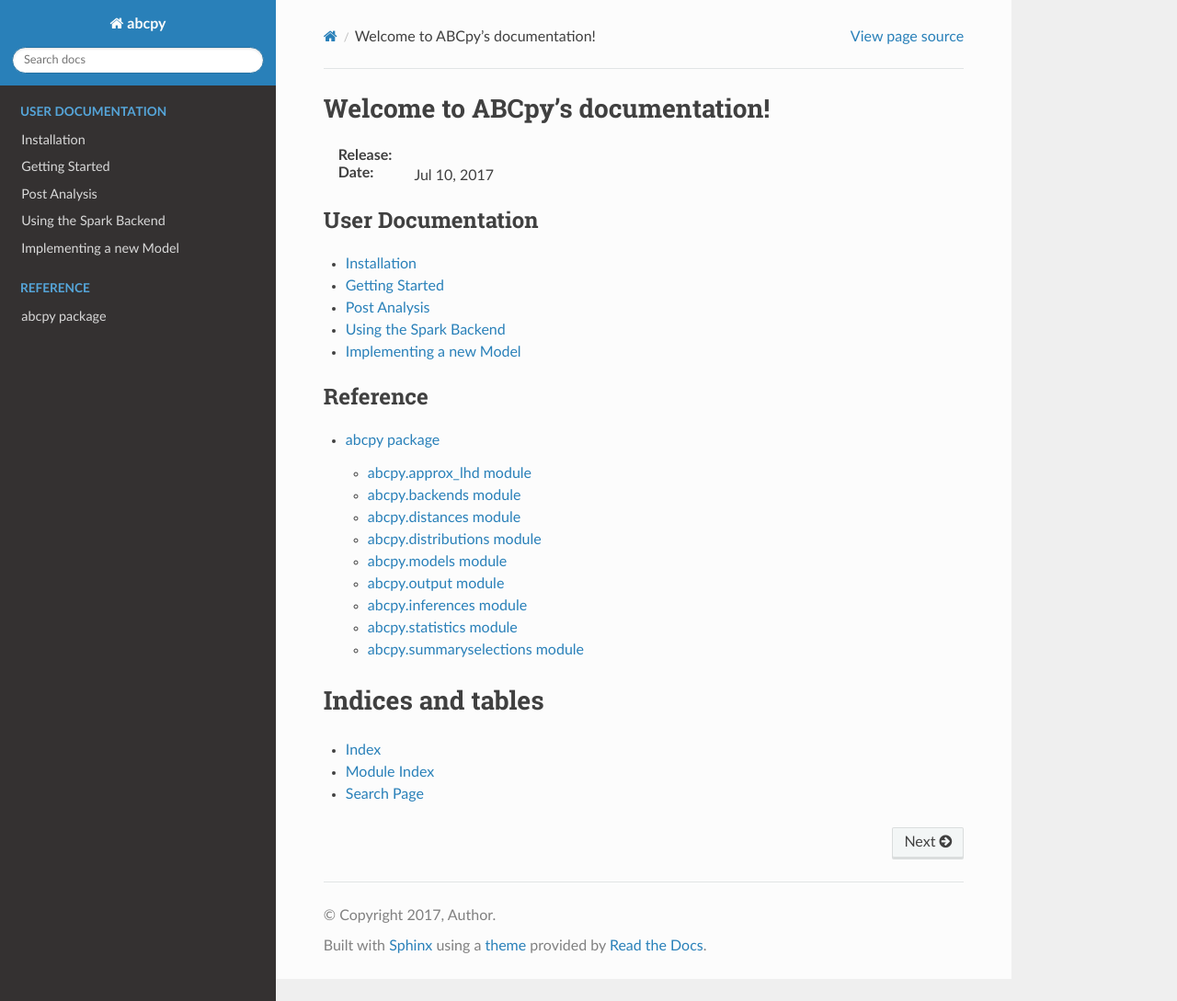
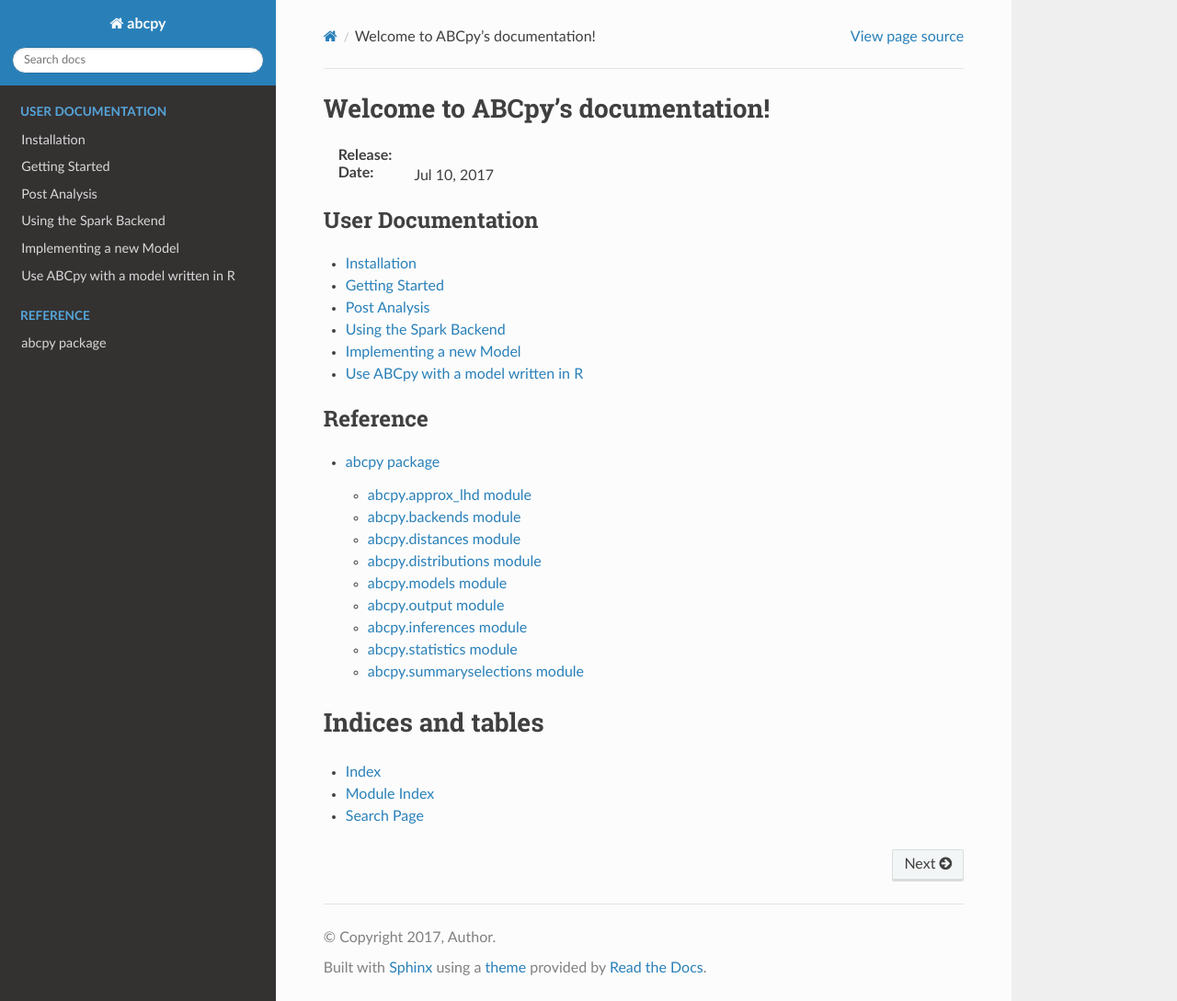
Before and after one commit to eth-cscs/abcpy, a Sphinx documentation site: the page built from doc/source/index.rst, in a window 1280 px wide and 1089 px high. Shown: the whole window at 92% size. Built offline with Sphinx 7.4.7 and the Read the Docs theme 2.0.0, drawn with Linux system fonts in a browser that asks for light colours; some of the changed lines change nothing that is shown.

Commit message:
R documentation

```diff
--- a/doc/source/README.rst
+++ b/doc/source/README.rst
@@ -247,6 +247,34 @@
 complete example code can be found `here
 <https://github.com/eth-cscs/abcpy/blob/master/examples/gaussian_extended_with_model.py>`_
 
+Use ABCpy with a model written in R
+==========================
+
+Statisticians often use the R language to build statistical models. R models can be incorporated within the ABCpy language with the `rpy2` Python package. We show how to use the `rpy2` package to connect with a model written in R.
+
+Continuing from the previous section we use a simple Gaussian model as an example. The following R code is the contents of the R file `gaussian_model.R`.
+
+.. literalinclude:: ../../examples/extensions/models/gaussian_R/gaussian_model.R
+    :language: R
+    :lines: 1 - 4
+
+More complex R models are incorporated in the same way. To include this function within the ABCpy script we include the following code at the beginning of our python script.
+
+.. literalinclude:: ../../examples/extensions/models/gaussian_R/gaussian_model.py
+    :language: python
+    :lines: 5 - 14
+
+This imports the R function `simple_gaussian` into the python environment. We need to build our own model to incorporate this R function as in the previous section. The only difference is the `simulate` method of the class `Gaussian'.
+
+.. automethod:: abcpy.models.Model.simulate
+   :noindex:
+
+.. literalinclude:: ../../examples/extensions/models/gaussian_R/gaussian_model.py
+    :language: python
+    :lines: 40 - 42
+
+The default output for R functions in python is a float vector. This must be converted into a list for the purposes of ABCpy.
+
 ..
   Extending: Add your Distance
   ============================
```
